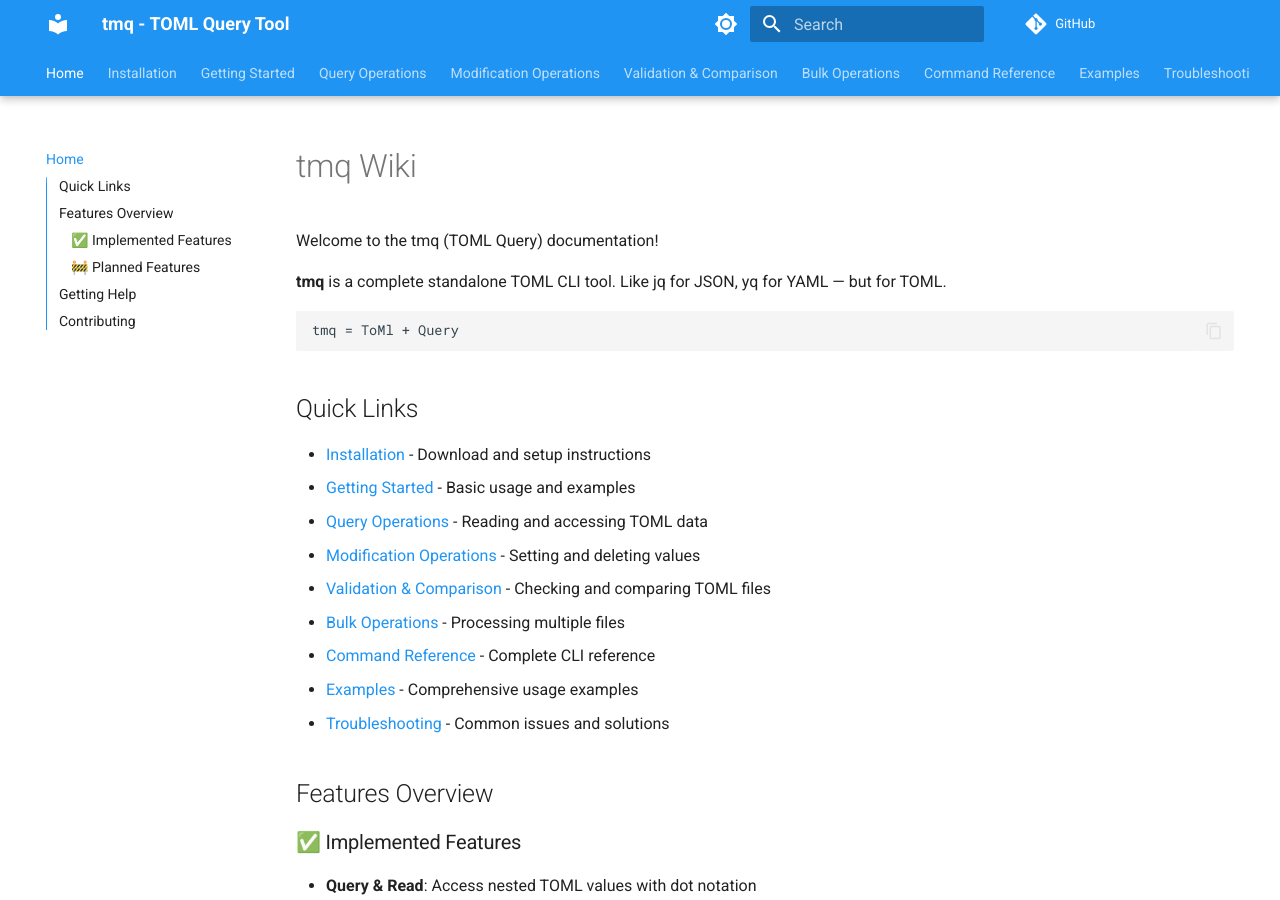
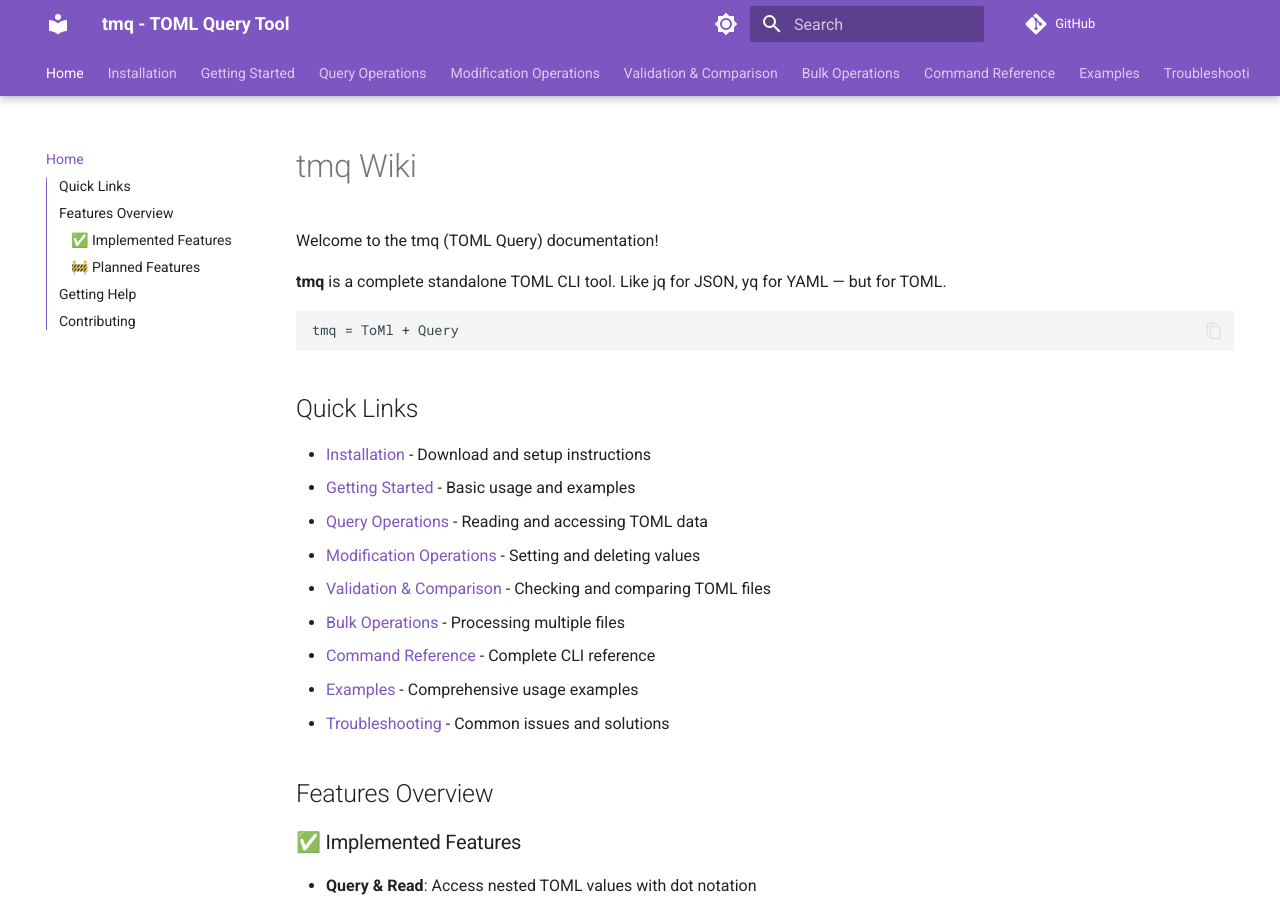
Before and after one commit to azolfagharj/tmq, an MkDocs documentation site: the page built from docs/README.md, in a window 1280 px wide and 900 px high. Built offline with MkDocs 1.6.1 and Material for MkDocs 9.7.7, drawn with Linux system fonts in a browser that asks for light colours; comment, search, counter and statistics services are not loaded.

Commit message:
Update mkdocs.yml

```diff
--- a/mkdocs.yml
+++ b/mkdocs.yml
@@ -12,14 +12,14 @@ theme:
   language: en
   palette:
     - scheme: default
-      primary: blue
-      accent: blue
+      primary: deep purple
+      accent: deep purple
       toggle:
         icon: material/brightness-7
         name: Switch to dark mode
     - scheme: slate
-      primary: blue
-      accent: blue
+      primary: deep purple
+      accent: deep purple
       toggle:
         icon: material/brightness-4
         name: Switch to light mode
@@ -72,3 +72,12 @@ nav:
   - Command Reference: Command-Reference.md
   - Examples: Examples.md
   - Troubleshooting: Troubleshooting.md
+
+extra:
+  social:
+    - icon: fontawesome/brands/linkedin
+      link: https://www.linkedin.com/in/azolfagharj/
+    - icon: fontawesome/brands/github
+      link: https://github.com/azolfagharj/tmq
+    - icon: fontawesome/solid/hand-holding-heart
+      link: https://azolfagharj.github.io/donate/
```
